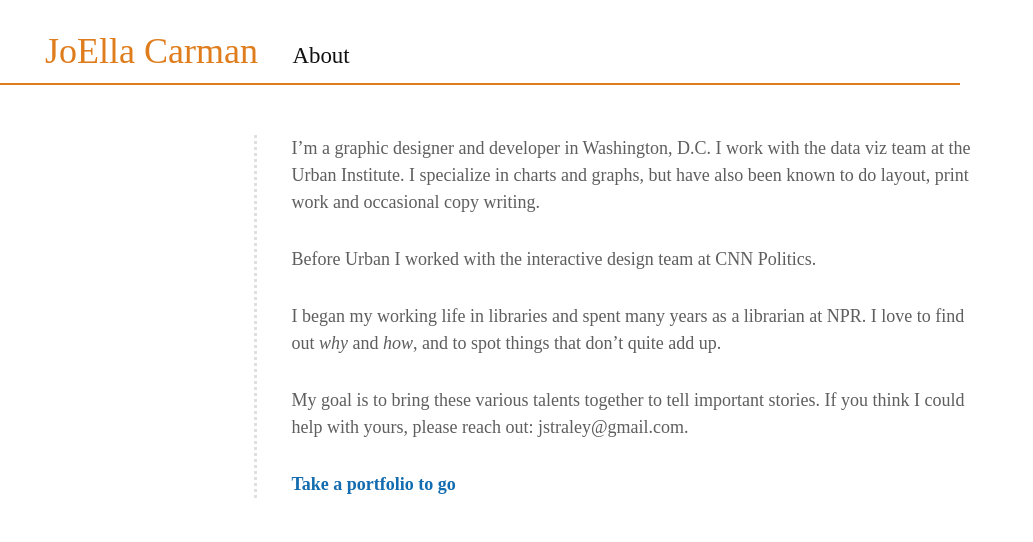
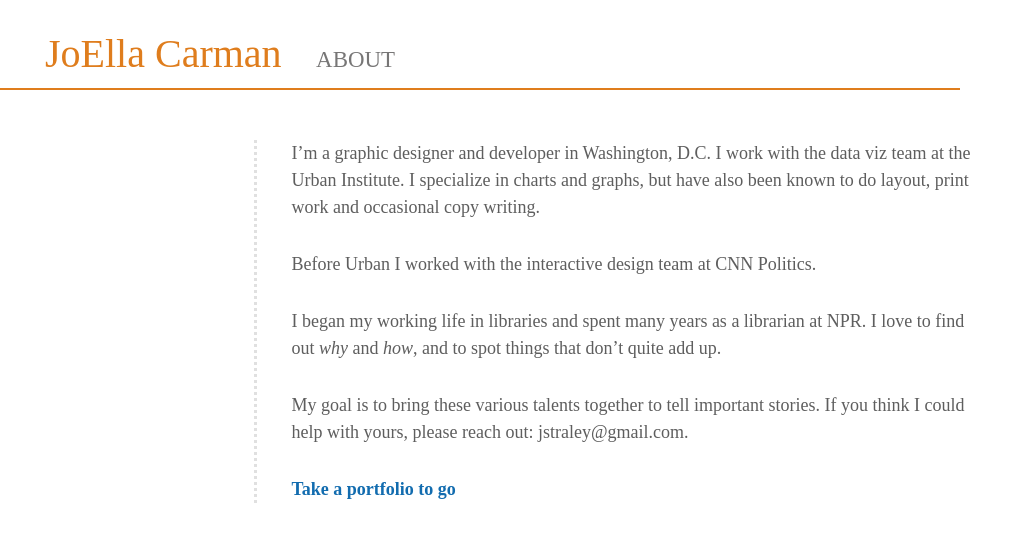
Before and after one commit to joellacarman/joellacarman.github.io, a Jekyll site: the page built from xabout.md, in a window 1280 px wide. Shown: the top 542 px of the page, without its empty margins (0-1033 px from the left). Built offline with Jekyll 4.4.1, drawn with Linux system fonts in a browser that asks for light colours; some web fonts are replaced.

Commit message:
more fonts

```diff
--- a/_sass/_layout.scss
+++ b/_sass/_layout.scss
@@ -15,8 +15,8 @@ header > div.wrapper {
 
 .site-title {
     color: $text-color;
-    font-family: "Chronicle Text G1 A", "Chronicle Text G1 B";
-    font-size: $title-height;
+    font-family: "Chronicle Display A", "Chronicle Display B";
+    font-size: 40px;
     display: inline;
     margin-right: $spacing-unit;
     line-height: 1.2;
@@ -37,9 +37,9 @@ header > div.wrapper {
 #nav-links {
     display: inline;
     font-family: "Ringside Compressed SSm A", "Ringside Compressed SSm B";
-    font-weight: 400;
+    font-weight: 300;
     font-size: $large-font-size;
-    // text-transform: uppercase;
+    text-transform: uppercase;
         @include media-query($on-laptop) {
             display: block;
     //        padding-left: $spacing-unit;
@@ -50,7 +50,7 @@ header > div.wrapper {
 }
 
 #nav-links > a {
-    color: $text-color;
+    color: #777676;
     padding-right: 5%;
     text-decoration: none;
 }
@@ -167,12 +167,10 @@ html {
 
 .post-link {
     display: block;
-    font-family: "Ringside Compressed SSm A", "Ringside Compressed SSm B";
-font-style: normal;
-font-weight: 300;
+    font-family: "Chronicle Text G1 A", "Chronicle Text G1 B";
+    font-style: normal;
     font-weight: 400;
-    font-size: 18px;
-    line-height: 1.1;
+    font-size: 16px;
 }
 
 /**
```
